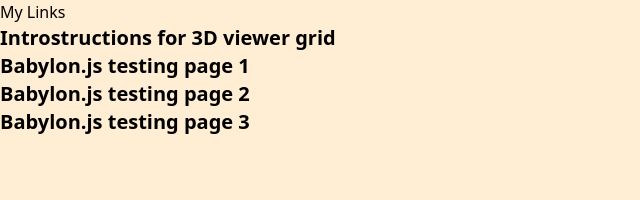
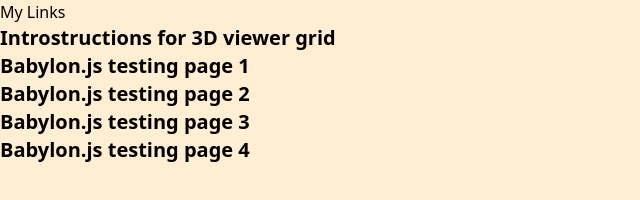
Before and after one commit to robin-artemstein/testing-static-pages, a plain HTML site: page index.html in a window 1280 px wide. Shown: the whole page, without its empty margins (0-640 px from the left). Drawn offline with nearby package versions, Linux system fonts and the light colour scheme.

Commit message:
Update index.html

```diff
--- a/index.html
+++ b/index.html
@@ -20,5 +20,8 @@
   <p>
     <a class="font-semibold text-xl text-black hover:text-orange-900" href="babylon-webgl-3.html" target="_blank">Babylon.js testing page 3</a>
   </p>
+  <p>
+    <a class="font-semibold text-xl text-black hover:text-orange-900" href="babylon-webgl-4.html" target="_blank">Babylon.js testing page 4</a>
+  </p>
 </body>
 </html>
```
